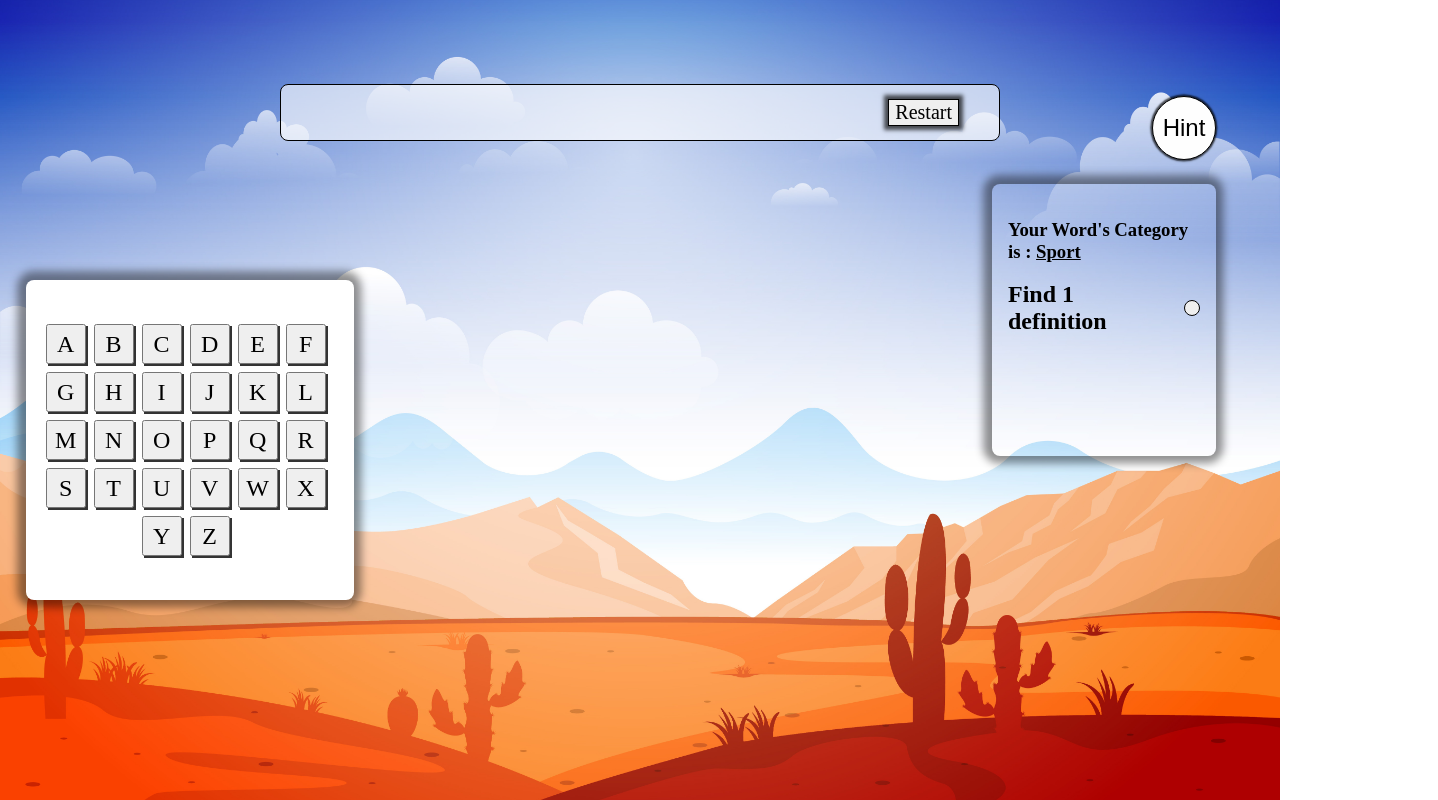
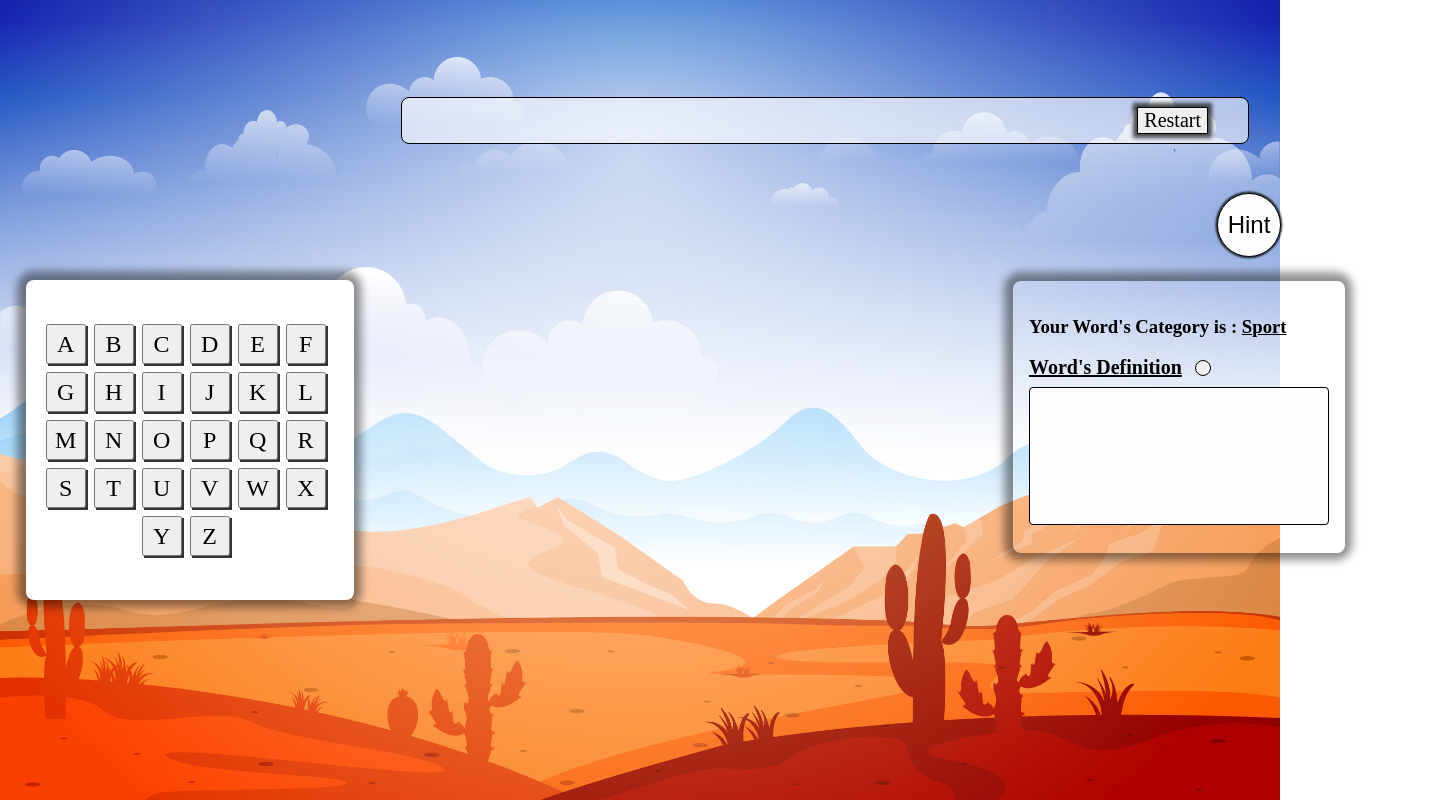
Before and after one commit to Marcolux/Hangman, a plain HTML site: page index.html in a window 1280 px wide. Both pictures are taken after a click on the button "Start". Shown: the whole page, 1438 px wide, since content can reach past the window. Drawn offline with Linux system fonts and the light colour scheme; no server answers; a web font is replaced by a local one.

Commit message:
fixed defBox position

```diff
--- a/css/style.css
+++ b/css/style.css
@@ -113,10 +113,11 @@ body{
 }
 #defBox{
 
-    width:15vw;
-    position: fixed;
-    right: 5vw;
-    top:23vh;
+    width:300px;
+    position: relative;
+    top: 35vh;
+    left: 65vw;
+    /* top:23vh; */
     box-shadow: -.1vh -.1vh 1vh 1vh #0000006f ;
     height: 30vh;
     padding: 2vh;
@@ -136,7 +137,8 @@ body{
     margin-right: 1vw;
     margin-bottom: 0;
     margin-top: 0;
-    font-size: 3vh;
+    font-size: 20px;
+    text-decoration: underline;
 }
 #defButton{
     height: 2vh;
@@ -152,18 +154,32 @@ body{
 
 }
 #definitionText{
+    display: flex;
     margin: 0;
     font-size: 2vh;
+    min-height: 15vh;
+    margin-top: 1vh;
+    background-color: #fefefe;
+    border: .5px solid black;
+    border-radius: 4px;
+    padding: 1vh;
+    overflow: scroll;
+    -ms-overflow-style:none;/* IE and Edge */
+    scrollbar-width:none;/* Firefox */
 }
+#definitionText::-webkit-scrollbar{
+ display:none;
+    }
 
 #game{
     display: none;
     background-repeat: no-repeat;
     background-position: center;
     background-size: cover;
-    height: 83vh;
-    display: none;
+    min-width: 1430px; ;
+    min-height: 798px;
     justify-content:center;
+    align-self: center;
     opacity: 1;
 }
 
@@ -251,9 +267,9 @@ body{
     align-items: center;
     justify-content: center;
     align-self: center;
-    position: fixed;
+    position: absolute;
     right: 5vw;
-    top:10vh;
+    top:-13vh;
     background: #fefefe;
     box-shadow: -.02vh -.02vh .2vh .2vh #000000ad ;
 }
@@ -273,6 +289,8 @@ body{
     display: flex ;
     align-items: center;
     justify-content: space-between;
+    margin-top: 10vh;
+    margin-left: -10vw;
 }
 
 #winOrLose{
@@ -397,3 +415,12 @@ body{
         /* height: 7vh;
         border-radius: 1vh;
         border: 1px solid black;} */
+
+        @media screen and (min-width:1500px ) {
+            #hint1{
+                margin-top: 0vh;
+            }
+            #defBox{
+                left: 60vw;
+            }
+        }
--- a/index.html
+++ b/index.html
@@ -52,7 +52,7 @@
                 <!-- <h3 id="category"></h3> -->
                 <div id="definition">
                     <div id="definitionButton">
-                        <h3>Find 1 definition</h3>
+                        <h3>Word's Definition</h3>
                         <button id="defButton" onclick="fetchDefinition()"></button>
                     </div>
                     <p id="definitionText"></p>
```
